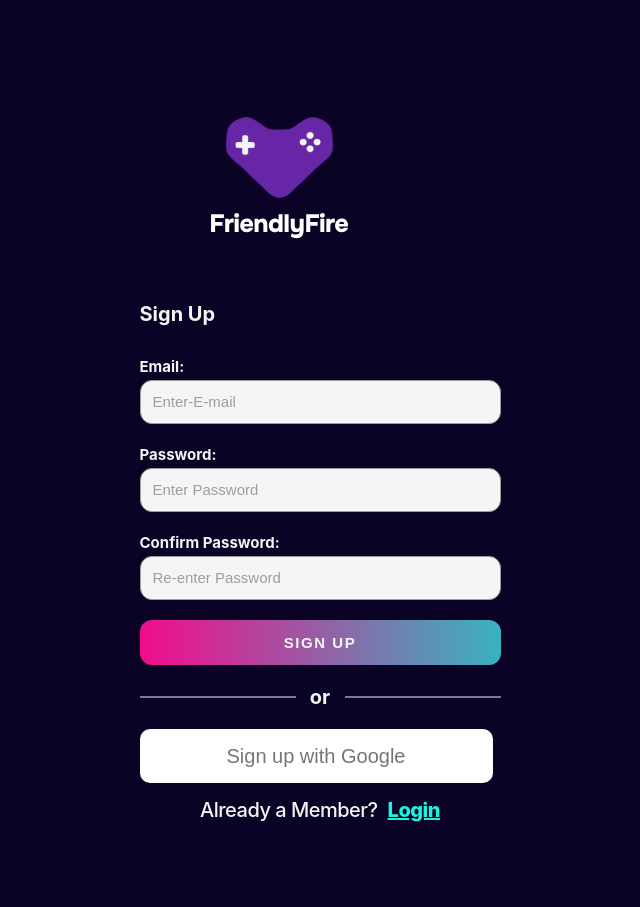
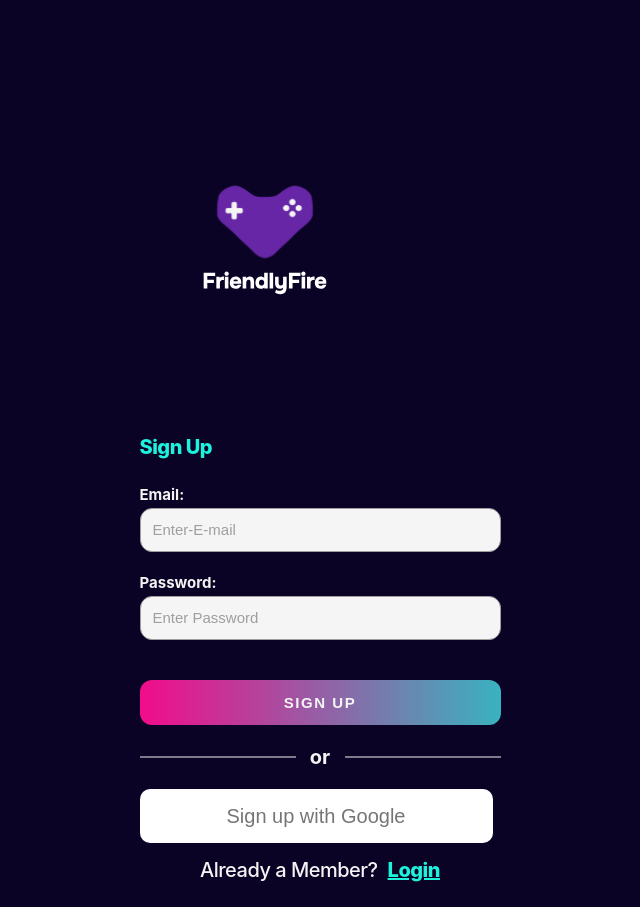
Before and after one commit to Murrmaid4/friendly_fire_app, a React (Create React App) app in the folder friendlyfire/client/: page / in a window 1280 px wide. Shown: the whole page, without its empty margins (320-960 px from the left). Before the commit the page ends 847 px from the top, so only its background shows below. Built offline with nearby package versions, Linux system fonts and the light colour scheme.

Commit message:
updated signup front with backend
submission not working still sadly

```diff
--- a/friendlyfire/client/src/App.css
+++ b/friendlyfire/client/src/App.css
@@ -92,3 +92,7 @@
   transform: translateX(-50%)
 
 }
+
+button{
+  cursor: pointer;
+}
--- a/friendlyfire/client/src/App.js
+++ b/friendlyfire/client/src/App.js
@@ -7,6 +7,7 @@
 import Matches from "./Pages/Matches/Matches";
 import Settings from "./Pages/Settings/Settings";
 import Messages from "./Pages/Messages/Messages";
+import Login from "./Pages/Login/Login";
 
 
 function App() {
@@ -14,6 +15,7 @@
     <Router>
       <Routes>
         <Route path="/" element={<Signup/> }/>
+        <Route path="/login" element={<Login/> }/>
         <Route path="/account" element={<Account/> }/>
         <Route path="/signup" element={<Registration/> }/>
         <Route path="/matches" element={<Matches/> }/>
--- a/friendlyfire/client/src/Pages/Signup/Signup.js
+++ b/friendlyfire/client/src/Pages/Signup/Signup.js
@@ -2,30 +2,28 @@
 import Logo from '../../assets/signuplogo.svg';
 import {useState} from 'react'
 import "./Signup.css";
+import axios from 'axios';
 
 
 const Signup = () => {
   const [email, setEmail] = useState("");
   const [password, setPassword] = useState("");
-  const [confirmPassword, setConfirmPassword] = useState("");
+
   // this is how we'll grab email and password information
 
-  const handleEmailChange = (e) => {
-    setEmail(e.target.value);
 
-  // here's where email will be stored
+  const handleSubmit = async (e) => {
+    e.preventDefault();
+    console.log("Clicked!")
+    try {
+      const response = await axios.post('http://localhost:8000/signup', { email, password });
+      console.log(response.data); // Assuming response contains token and userId
+      // Handle successful signup, e.g., redirect to dashboard
+    } catch (error) {
+      console.error('Signup failed:', error.response.data);
+      // Handle signup error, e.g., display error message to user
+    }
   };
-
-  const handlePasswordChange = (e) => {
-    setPassword(e.target.value);
-  };
-
-  const handleConfirmPasswordChange = (e) => {
-    setConfirmPassword(e.target.value);
-  };
-
-  const handleSubmit = (e) => {
-    e.preventDefault();}
 
     return (
       <div >
@@ -35,14 +33,15 @@
         <h1 className="signup">Sign Up</h1>
 
         <div>
-          <form>
+          <form onSubmit={handleSubmit}>
             <label>
               Email:
               <input
                 type="email"
                 placeholder="Enter-E-mail"
                 value={email}
-                onChange={handleEmailChange}
+                onChange={(e) => setEmail(e.target.value)}
+
                 required
               />
             </label>
@@ -53,12 +52,12 @@
                 type="password"
                 placeholder="Enter Password"
                 value={password}
-                onChange={handlePasswordChange}
+                onChange={(e) => setPassword(e.target.value)}
                 required
               />
             </label>
             <br />
-            <label>
+            {/* <label>
               Confirm Password:
               <input
                 type="password"
@@ -67,7 +66,7 @@
                 onChange={handleConfirmPasswordChange}
                 required
               />
-            </label>
+            </label> */}
             <br />
             <button id="signup" type="submit" className="signup-text">Sign Up</button>
           </form>
```
